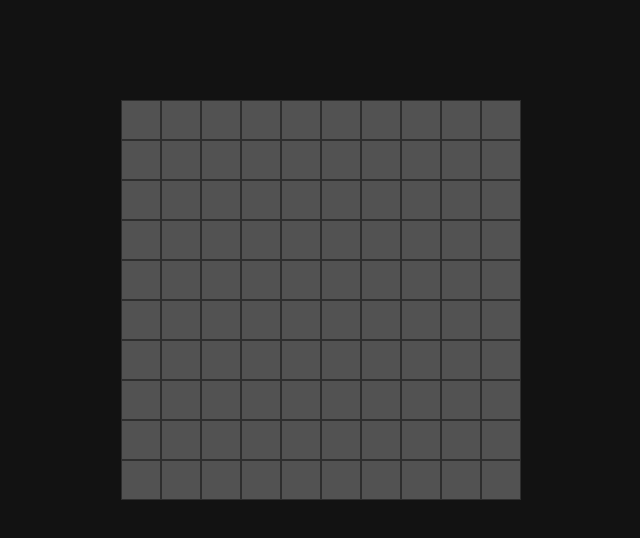
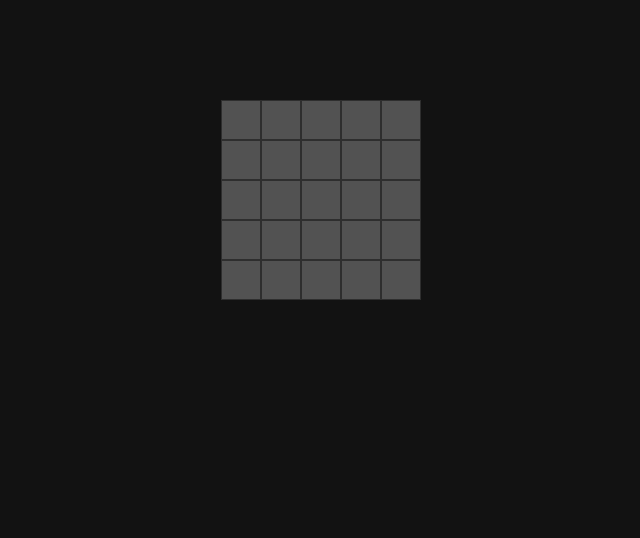
Before and after one commit to aminzi7/vue_minesweeper, a Vue app: page / in a window 1280 px wide. Shown: the top 538 px of the page, without its empty margins (319-959 px from the left). Built offline with nearby package versions, Linux system fonts and the light colour scheme.

Commit message:
ts报错

```diff
--- a/src/components/minCentre.vue
+++ b/src/components/minCentre.vue
@@ -61,8 +61,8 @@ interface BlockState {
   adjacentMines: number;
   revealed: boolean;
 }
-const WIDTH = 10;
-const HEIGHT = 10;
+const WIDTH = 5;
+const HEIGHT = 5;
 
 const state = ref(
   Array.from({ length: HEIGHT }, (_, y) =>
@@ -166,11 +166,23 @@ function getSiblings(block: BlockState) {
     })
     .filter(Boolean) as BlockState[];
 }
+console.log(state.value.reduce);
+
+function flat(arr: any) {
+  if (Object.prototype.toString.call(arr) != "[object Array]") {
+    return false;
+  }
+
+  let res = arr.reduce((prev: any, cur: any) => {
+    return prev.concat(Array.isArray(cur) ? flat(cur) : cur);
+  }, []);
+  return res;
+}
 
 function checkGame() {
-  const blocks = state.value.flat();
-  if (blocks.every((block) => block.revealed || block.flagged)) {
-    if (blocks.some((block) => block.flagged && !block.mine)) {
+  const blocks = flat(state.value);
+  if (blocks.every((block: any) => block.revealed || block.flagged)) {
+    if (blocks.some((block: any) => block.flagged && !block.mine)) {
       alert("cheat");
     } else {
       alert("win!");
--- a/tsconfig.config.json
+++ b/tsconfig.config.json
@@ -9,7 +9,9 @@
   "compilerOptions": {
     "composite": true,
     "types": ["node"],
-    "target": "es5",
+    "module": "ESNext",
+    "target": "es2016",
     "lib": ["dom", "ES2019", "ESNext"]
-  }
+  },
+  "exclude": ["dist", "node_modules"]
 }
```
